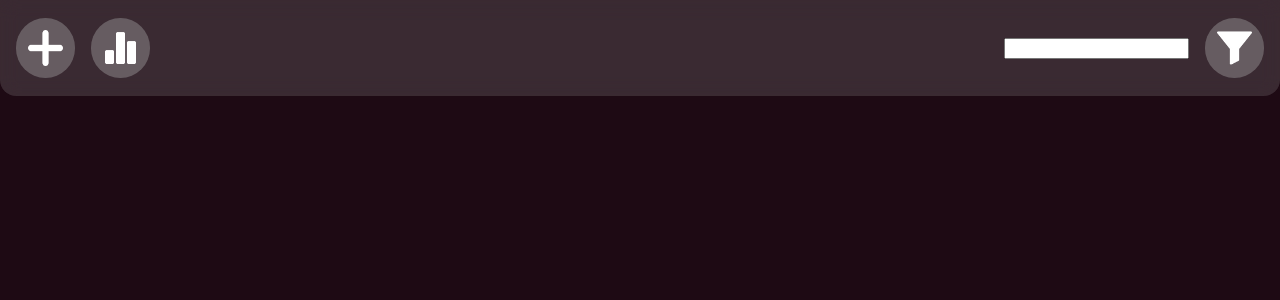
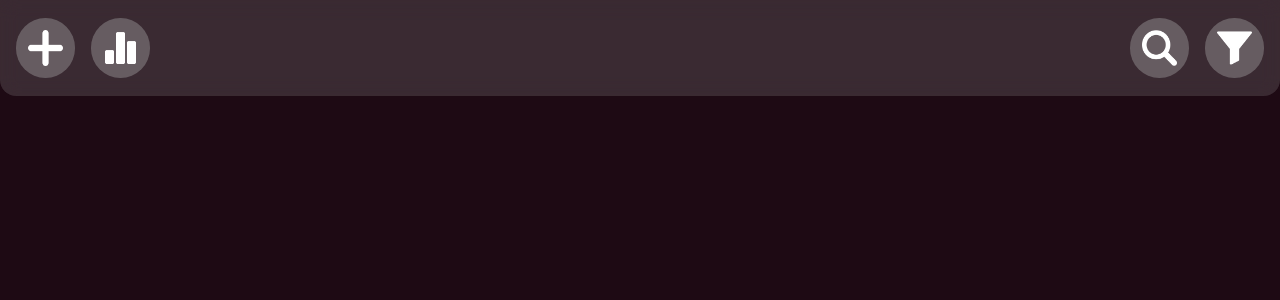
Before and after one commit to izumiano/animeList, a React (Vite) app: page / in a window 1280 px wide. Shown: the top 300 px of the page. Built offline with nearby package versions, Linux system fonts and the light colour scheme.

Commit message:
improve search filter ui

```diff
--- a/src/components/mainMenuBar/mainMenuBar.css
+++ b/src/components/mainMenuBar/mainMenuBar.css
@@ -19,12 +19,14 @@
 
 	border-radius: 0 0 1rem 1rem;
 
-	padding: 1rem;
+	--buttonPadding: 1rem;
+	padding: var(--buttonPadding);
 
 	--defaultItemWidth: calc(var(--height) / 13 * 8);
 }
 
 .menuBarButton {
+	--defaultImgWidth: calc(var(--defaultItemWidth) * 0.6);
 	width: var(--defaultItemWidth);
 	height: var(--defaultItemWidth);
 	display: flex;
@@ -35,5 +37,5 @@
 }
 
 .menuBarButton > img {
-	width: calc(var(--defaultItemWidth) * 0.6);
+	width: var(--defaultImgWidth);
 }
--- a/src/components/mainMenuBar/mainMenuBar.tsx
+++ b/src/components/mainMenuBar/mainMenuBar.tsx
@@ -1,6 +1,5 @@
 import { useCallback } from "react";
 import type { AnimeFilterState } from "../../models/animeFilter";
-import { sleepFor } from "../../utils/utils";
 import Dropdown from "../generic/dropdown";
 import ProgressNode from "../generic/progress/progressNode";
 import AddAnimeButton from "./addAnimeButton";
@@ -9,8 +8,7 @@ import AnimeFilterNode from "./animeFilterNode";
 import "./mainMenuBar.css";
 import type { Page } from "../../Home";
 import StatsButton from "./statsButton";
-
-let searchQueryAbortController = new AbortController();
+import SearchNode from "./searchNode";
 
 const MainMenuBar = ({
 	setIsOpenState,
@@ -32,27 +30,10 @@ const MainMenuBar = ({
 			<StatsButton setCurrentPageState={setCurrentPageState} />
 			<ProgressNode size={"var(--defaultItemWidth)"} />
 			<div className="flexGrow"></div>
-			<input
-				type="text"
-				defaultValue={animeFilter.searchQuery}
-				onChange={async (event) => {
-					searchQueryAbortController.abort();
-					searchQueryAbortController = new AbortController();
-					if (
-						(await sleepFor(500, searchQueryAbortController.signal)).wasAborted
-					) {
-						return;
-					}
-
-					fullScreenScrollContainerRef.current?.scrollTo({
-						top: 0,
-						behavior: "smooth",
-					});
-					setAnimeFilterState(
-						animeFilter.newWith("searchQuery", event.target.value),
-					);
-				}}
-			></input>
+			<SearchNode
+				animeFilterState={[animeFilter, setAnimeFilterState]}
+				fullScreenScrollContainerRef={fullScreenScrollContainerRef}
+			/>
 			<Dropdown
 				alignment="right"
 				useDefaultButtonStyle={false}
--- /dev/null
+++ b/src/components/mainMenuBar/searchNode.css
@@ -0,0 +1,76 @@
+.searchNode {
+	position: relative;
+	border-radius: var(--defaultItemWidth);
+	display: flex;
+
+	justify-content: left;
+
+	transition: all 0.2s;
+
+	border: none;
+
+	> input {
+		font-size: large;
+		width: 0;
+		padding: 0;
+		border: none;
+		border-radius: 0;
+		background-color: transparent;
+		caret-color: rgb(182, 182, 182);
+
+		&:focus {
+			outline: none;
+		}
+	}
+
+	&::after {
+		position: absolute;
+		content: "";
+		width: 0;
+		height: 1px;
+		right: calc(var(--buttonPadding) + var(--defaultImgWidth));
+		bottom: calc(var(--buttonPadding) - 0.2rem);
+		background-color: rgb(228, 228, 228);
+
+		transition: width 0.2s;
+	}
+
+	&.open {
+		width: 15rem;
+
+		> input {
+			width: calc(100% - var(--defaultImgWidth));
+			height: 100%;
+		}
+
+		&::after {
+			width: calc(100% - var(--buttonPadding) * 2 - var(--defaultImgWidth));
+		}
+	}
+
+	> img {
+		position: absolute;
+		right: calc(var(--defaultItemWidth) / 2 - var(--defaultImgWidth) / 2);
+	}
+
+	> .dismissButton {
+		pointer-events: all;
+
+		padding: 0.5rem;
+		position: absolute;
+		right: calc(var(--defaultItemWidth) / 2 + var(--defaultImgWidth) / 2);
+
+		opacity: 1;
+
+		transition: opacity 0.2s;
+
+		&.disabled {
+			pointer-events: none;
+			opacity: 0;
+		}
+
+		> img {
+			width: 1.2rem;
+		}
+	}
+}
--- /dev/null
+++ b/src/components/mainMenuBar/searchNode.tsx
@@ -0,0 +1,105 @@
+import { useRef, useState, type KeyboardEvent, type MouseEvent } from "react";
+import type { AnimeFilterState } from "../../models/animeFilter";
+import { sleepFor } from "../../utils/utils";
+
+import "./searchNode.css";
+import magnifyingGlass from "assets/magnifyingGlass.png";
+import removeIcon from "assets/remove.png";
+
+let searchQueryAbortController = new AbortController();
+
+export default function SearchNode({
+	animeFilterState: [animeFilter, setAnimeFilterState],
+	fullScreenScrollContainerRef,
+}: {
+	animeFilterState: AnimeFilterState;
+	fullScreenScrollContainerRef: React.RefObject<HTMLDivElement | null>;
+}) {
+	const [isOpen, setIsOpenState] = useState(animeFilter.searchQuery !== "");
+
+	const currentSearchRef = useRef(animeFilter.searchQuery);
+	const searchButtonRef = useRef<HTMLButtonElement>(null);
+	const dismissButtonRef = useRef<HTMLDivElement>(null);
+	const inputRef = useRef<HTMLInputElement>(null);
+
+	const onDismiss = (event: MouseEvent | KeyboardEvent) => {
+		event.stopPropagation();
+		if (!isOpen) {
+			return;
+		}
+
+		setAnimeFilterState(animeFilter.newWith("searchQuery", ""));
+
+		const currInput = inputRef.current;
+		if (currInput) {
+			currInput.value = "";
+			currentSearchRef.current = "";
+			currInput.focus();
+		}
+	};
+
+	const dismissButtonIsDisabled = !isOpen || currentSearchRef.current === "";
+
+	return (
+		<button
+			className={`menuBarButton searchNode ${isOpen ? "open" : ""}`}
+			type="button"
+			onClick={() => {
+				setIsOpenState(true);
+				inputRef.current?.focus();
+			}}
+			ref={searchButtonRef}
+		>
+			<input
+				className="searchNode"
+				type="text"
+				ref={inputRef}
+				defaultValue={animeFilter.searchQuery}
+				placeholder="Search"
+				onClick={(event) => {
+					event.stopPropagation();
+				}}
+				onBlur={(event) => {
+					const relatedTarget = event.relatedTarget;
+					if (
+						relatedTarget !== searchButtonRef.current &&
+						relatedTarget !== dismissButtonRef.current &&
+						currentSearchRef.current === ""
+					) {
+						setIsOpenState(false);
+					}
+				}}
+				onChange={async (event) => {
+					searchQueryAbortController.abort();
+					searchQueryAbortController = new AbortController();
+					currentSearchRef.current = event.target.value;
+					if (
+						(await sleepFor(500, searchQueryAbortController.signal)).wasAborted
+					) {
+						return;
+					}
+
+					fullScreenScrollContainerRef.current?.scrollTo({
+						top: 0,
+						behavior: "smooth",
+					});
+					setAnimeFilterState(
+						animeFilter.newWith("searchQuery", event.target.value),
+					);
+				}}
+			/>
+			{/** biome-ignore lint/a11y/useSemanticElements: <we are inside a button> */}
+			<div
+				role="button"
+				className={`dismissButton ${dismissButtonIsDisabled ? "disabled" : ""}`}
+				tabIndex={0}
+				onClick={onDismiss}
+				onKeyUp={onDismiss}
+				ref={dismissButtonRef}
+			>
+				<img src={removeIcon} alt="remove icon" width={25} />
+			</div>
+			<img src={magnifyingGlass} alt="search icon" width={25} />
+		</button>
+	);
+}
```
Also changed, not shown: src/assets/magnifyingGlass.png (added), src/assets/remove.png (added).
